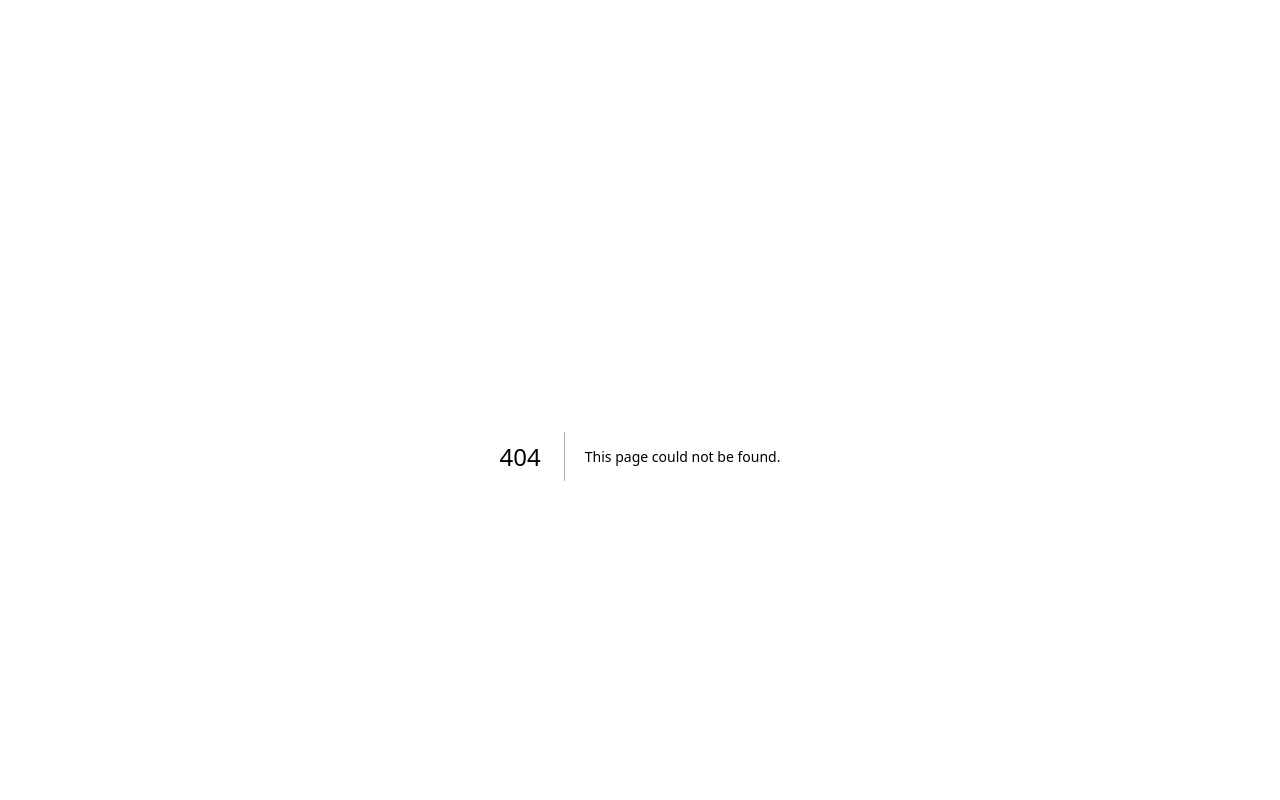
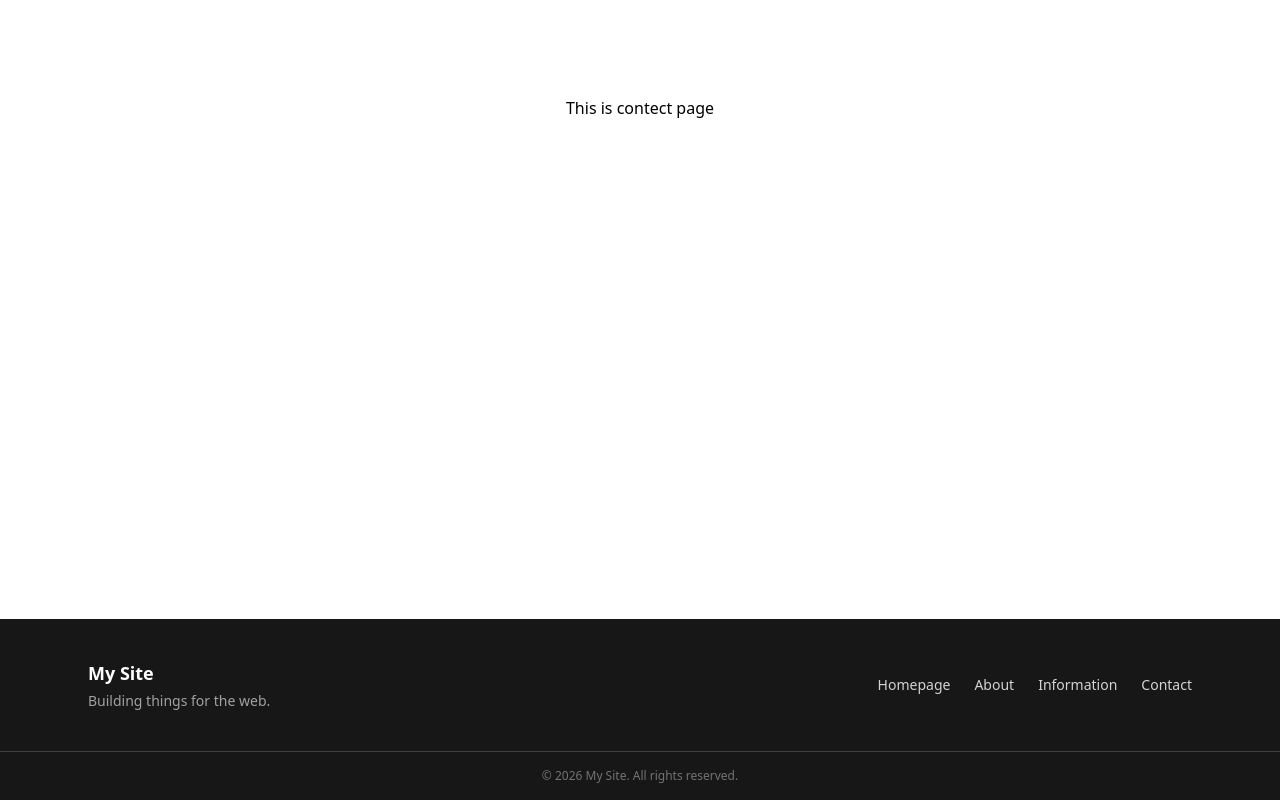
Before and after one commit to algorrismo/frontend-workspace, a Next.js app in the folder week-03/: page /contact in a window 1280 px wide. Before the commit this address had no page. Shown: the top 800 px of the page. Built offline with nearby package versions, Linux system fonts and the light colour scheme.

Commit message:
add contact page heading with commented-out info card

```diff
--- /dev/null
+++ b/week-03/src/app/contact/page.jsx
@@ -0,0 +1,17 @@
+import Link from 'next/link';
+import React from 'react';
+
+const page = () => {
+    return (
+        <div className='flex justify-center items-center flex-col space-y-4'>
+            <h1 className='mt-10'>This is contect page</h1>
+            {/* <div className='border-2 w-2xl bg-gray-200 p-4 rounded-lg'>
+                <p className='text-orange-700'>
+                    Lorem ipsum dolor sit amet consectetur adipisicing elit. Incidunt a similique ad quas nemo reiciendis libero tempore at delectus. Labore, blanditiis distinctio, ipsam optio eveniet quas cum earum praesentium quibusdam adipisci magni laborum, ullam fuga vitae sequi? Enim quo deserunt dignissimos hic optio ad nam praesentium ipsam. Adipisci eligendi exercitationem nobis voluptatem doloribus consectetur distinctio aspernatur tempore, tempora sequi mollitia corrupti unde molestias, commodi, ullam ad. A?
+                </p>
+            </div> */}
+        </div>
+    );
+};
+
+export default page;
```
